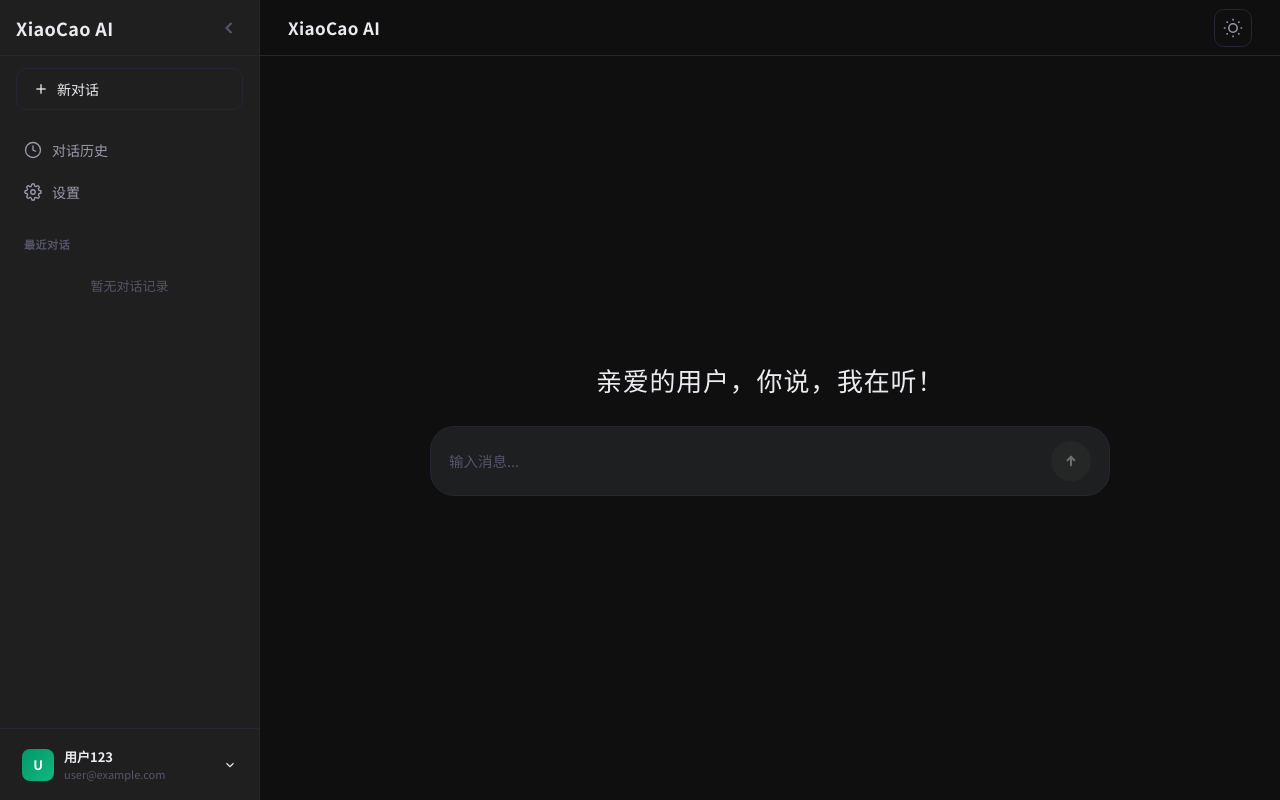
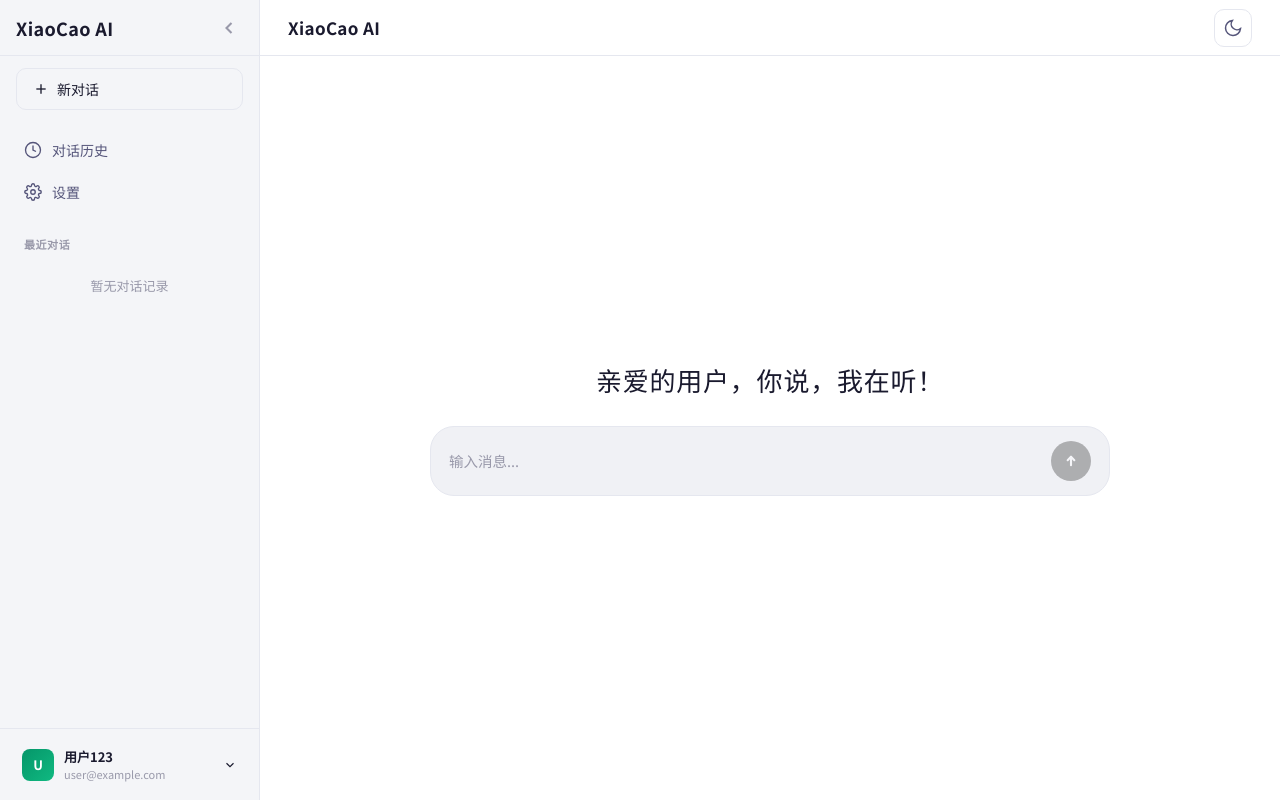
Before and after one commit to RunkeMiao/XiaoCao_AI, a Vue app in the folder aichat-frontend/: page / in a window 1280 px wide. Built offline with nearby package versions, Linux system fonts and the light colour scheme.

Commit message:
feat(theme): 支持跟随系统主题偏好自动切换

```diff
--- a/aichat-frontend/src/composables/useTheme.js
+++ b/aichat-frontend/src/composables/useTheme.js
@@ -1,17 +1,78 @@
 // src/composables/useTheme.js
-import {ref, watch} from 'vue'
+import {ref, watch, onMounted, onUnmounted} from 'vue'
 
-const isDark = ref(localStorage.getItem('theme') !== 'light')
+// 检测系统主题偏好
+function getSystemTheme() {
+    if (typeof window === 'undefined') return true // 默认值：深色
+    return window.matchMedia('(prefers-color-scheme: dark)').matches
+}
 
+// 初始化主题：优先使用系统偏好
+function initTheme() {
+    return getSystemTheme()
+}
+
+// 初始化
+const initialTheme = initTheme()
+const isDark = ref(initialTheme)
+
+// 立即设置初始主题
+if (typeof document !== 'undefined') {
+    document.documentElement.setAttribute('data-theme', initialTheme ? 'dark' : 'light')
+}
+
+// 监听系统主题变化（始终跟随系统）
+let mediaQuery = null
+let mediaQueryCleanup = null
+
+function setupSystemThemeListener() {
+    if (typeof window === 'undefined') return
+
+    mediaQuery = window.matchMedia('(prefers-color-scheme: dark)')
+
+    console.log('[Theme] 系统主题监听已设置，当前系统主题:', mediaQuery.matches ? '深色' : '浅色')
+
+    // 监听系统主题变化 - 始终跟随系统
+    const handleChange = (e) => {
+        console.log('[Theme] 检测到系统主题变化，更新为:', e.matches ? '深色' : '浅色')
+        isDark.value = e.matches
+    }
+
+    mediaQuery.addEventListener('change', handleChange)
+
+    // 返回清理函数
+    return () => {
+        mediaQuery.removeEventListener('change', handleChange)
+    }
+}
+
+// 切换主题（临时覆盖，系统主题变化时会自动更新）
 function toggleTheme() {
     isDark.value = !isDark.value
 }
 
+// 监听主题变化
 watch(isDark, (val) => {
-    localStorage.setItem('theme', val ? 'dark' : 'light')
+    // 设置 HTML 属性
     document.documentElement.setAttribute('data-theme', val ? 'dark' : 'light')
-}, {immediate: true})
 
+    console.log('[Theme] 主题已更新:', val ? '深色' : '浅色')
+})
+
+// 导出组合式函数
 export function useTheme() {
+    onMounted(() => {
+        // 组件挂载时，设置系统主题监听
+        mediaQueryCleanup = setupSystemThemeListener()
+
+        // 组件卸载时，清理监听
+        onUnmounted(() => {
+            if (mediaQueryCleanup) {
+                mediaQueryCleanup()
+                mediaQueryCleanup = null
+            }
+        })
+    })
+
     return {isDark, toggleTheme}
 }
```
